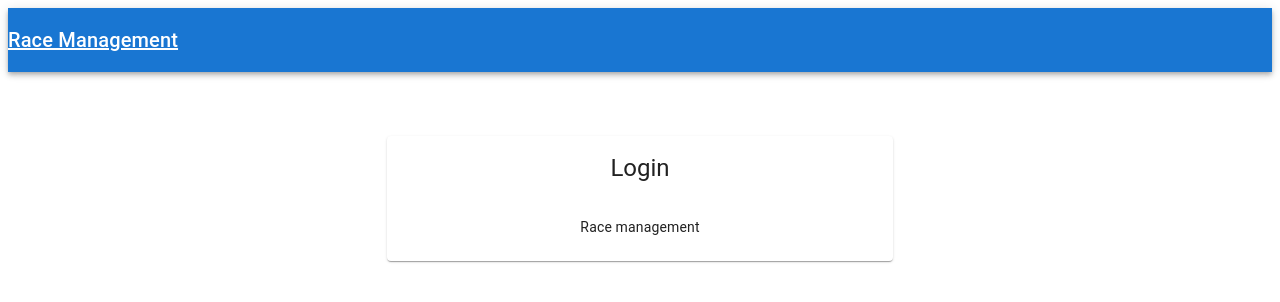
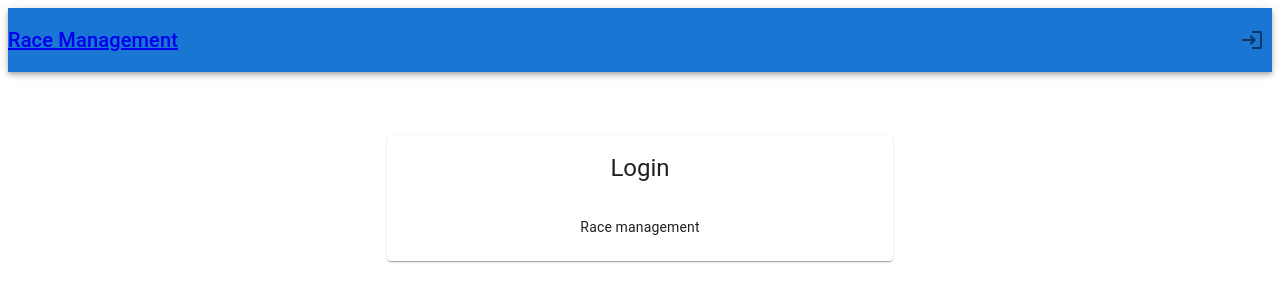
Before and after one commit to teddycrane/race-management-ui, a React (Create React App) app: page /login in a window 1280 px wide. Shown: the top 302 px of the page. Built offline with nearby package versions, Linux system fonts and the light colour scheme.

Commit message:
Get routing working better

```diff
--- a/package.json
+++ b/package.json
@@ -9,6 +9,7 @@
         "@emotion/styled": "^11.6.0",
         "@hookform/resolvers": "^2.8.5",
         "@loadable/component": "^5.15.2",
+        "@mui/icons-material": "^5.2.5",
         "@mui/material": "^5.2.7",
         "@mui/system": "^5.2.6",
         "@testing-library/jest-dom": "^5.16.1",
--- a/src/App.tsx
+++ b/src/App.tsx
@@ -9,8 +9,8 @@ const LoginPage = loadable(() => import("./components/Login"));
 export const App = (): JSX.Element => {
   return (
     <div data-testid="home-app">
-      <Header />
       <BrowserRouter>
+        <Header />
         <Routes>
           <Route path="/" element={<HomePage />} />
           <Route path="/login" element={<LoginPage />} />
--- a/src/components/Header/Header.tsx
+++ b/src/components/Header/Header.tsx
@@ -1,14 +1,36 @@
-import { AppBar, Container, Link, Toolbar } from "@mui/material";
+import {
+  AppBar,
+  Container,
+  IconButton,
+  Toolbar,
+  Typography,
+} from "@mui/material";
+import LoginIcon from "@mui/icons-material/Login";
+import { Link, useNavigate } from "react-router-dom";
 import React from "react";
 
 export const Header = (): JSX.Element => {
+  const navigate = useNavigate();
   return (
     <AppBar position="static" data-testid="race-management-header">
       <Container maxWidth="xl" disableGutters>
-        <Toolbar disableGutters>
-          <Link href="/" variant="h6" color="inherit">
-            Race Management
+        <Toolbar
+          disableGutters
+          sx={{
+            display: "flex",
+            flexDirection: "row",
+            alignItems: "center",
+            justifyContent: "space-between",
+          }}
+        >
+          <Link to="/">
+            <Typography variant="h6" color="inherit">
+              Race Management
+            </Typography>
           </Link>
+          <IconButton onClick={() => navigate("/login")}>
+            <LoginIcon color="inherit" />
+          </IconButton>
         </Toolbar>
       </Container>
     </AppBar>
--- /dev/null
+++ b/src/components/Login/LoginForm/index.ts
@@ -0,0 +1,3 @@
+import LoginForm from './LoginForm';
+
+export default LoginForm;
```
Also changed, not shown: src/components/Login/LoginForm/LoginForm.tsx (+7 -0 lines), 2 other files (tests, documents, lock files or other folders).
